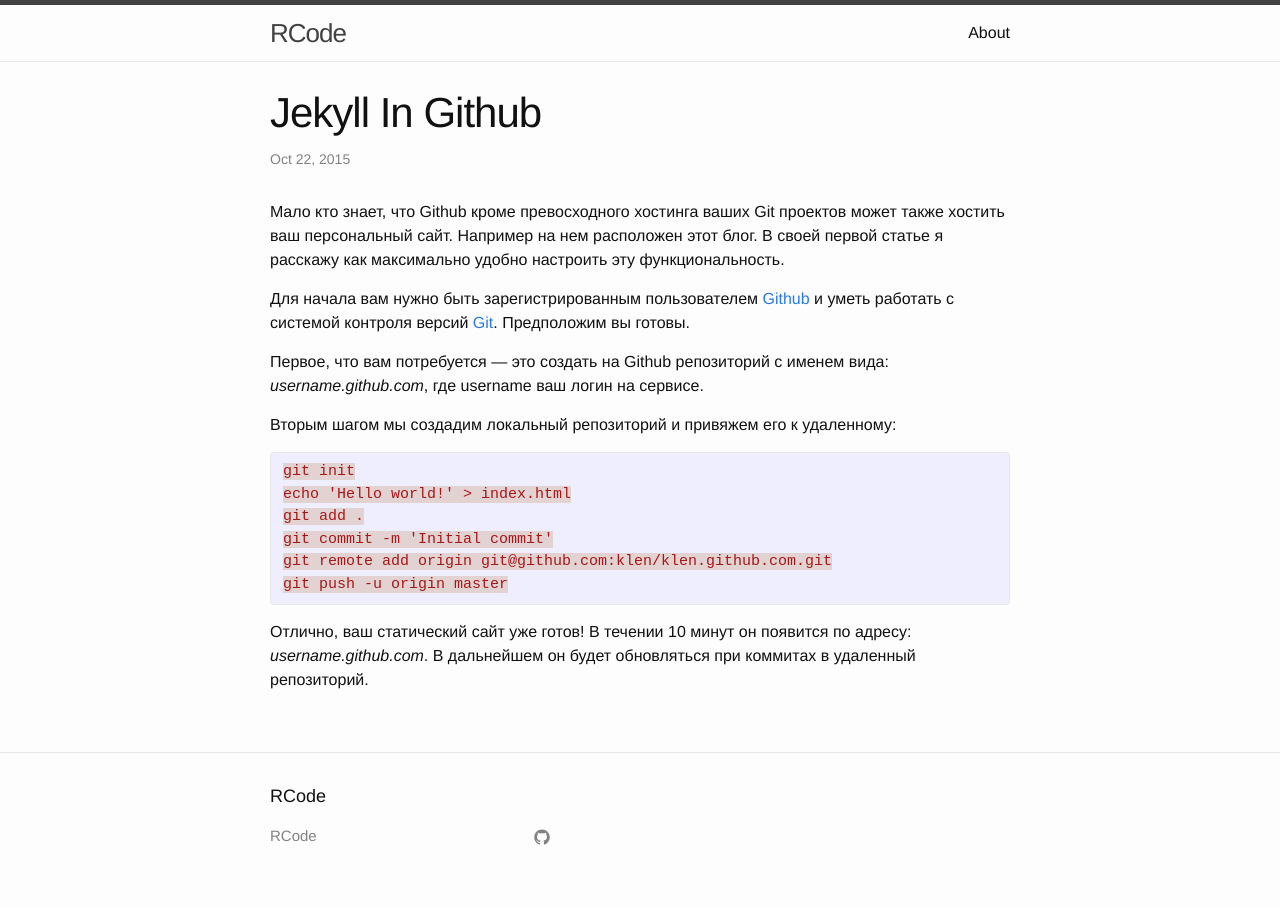
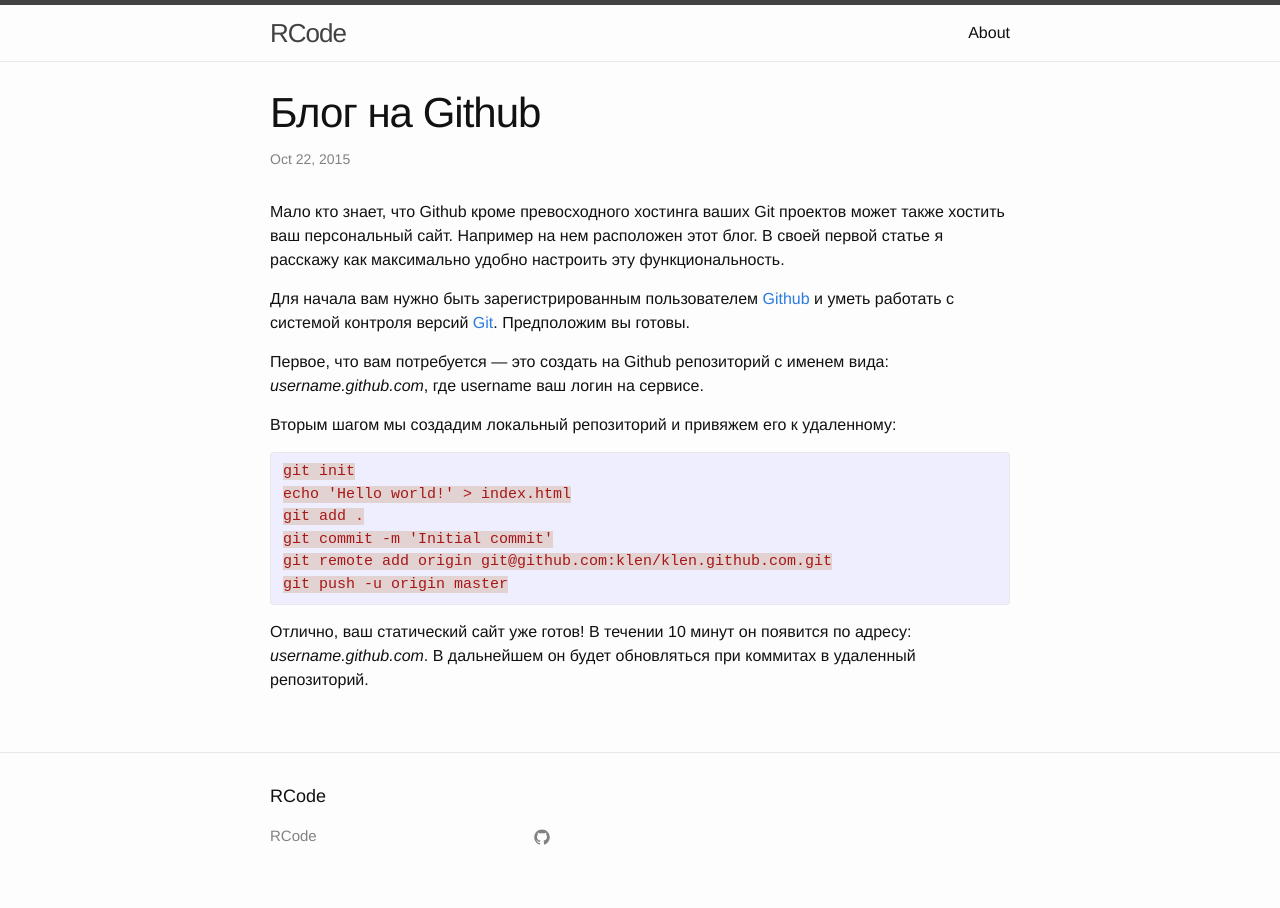
Before and after one commit to vasylhupka/vasylhupka.github.io, a Jekyll site: the page built from _posts/2015/10/2015-10-22-Jekyll-in-Github.md, in a window 1280 px wide. Built offline with Jekyll 4.4.1, drawn with Linux system fonts in a browser that asks for light colours.

Commit message:
Update 2015-10-22-Jekyll-in-Github.md

```diff
--- a/_posts/2015/10/2015-10-22-Jekyll-in-Github.md
+++ b/_posts/2015/10/2015-10-22-Jekyll-in-Github.md
@@ -1,6 +1,7 @@
 ---
 published: true
 layout: post
+title: Блог на Github
 date: 2015-10-22T08:33:25.000Z
 categories: Github
 ---
```
